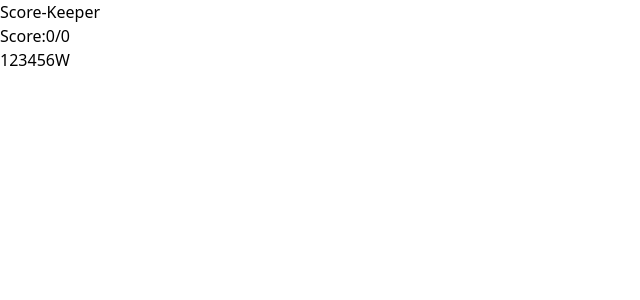
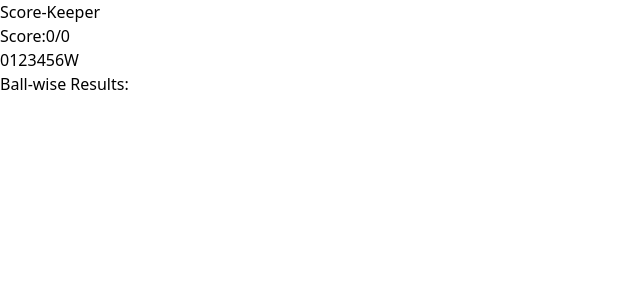
Before and after one commit to 0BIG-BANG0/learningWhatMatters, a React (Vite) app: page / in a window 1280 px wide. Shown: the top 300 px of the page, without its empty margins (0-640 px from the left). Built offline with nearby package versions, Linux system fonts and the light colour scheme.

Commit message:
scorekeeper app updated

```diff
--- a/src/Components/2ScoreKeeper.jsx
+++ b/src/Components/2ScoreKeeper.jsx
@@ -1,24 +1,59 @@
-import React from 'react'
+import React, { useState } from "react";
 
 function ScoreKeeper() {
-    let scorearray = [1,2,3,4,5,6,"W"]
-    let score = 0
-    let wicket = 0
-    const updateScore=()=>{
+  let scorearray = [0, 1, 2, 3, 4, 5, 6, "W"];
+  const [score, setScore] = useState(0); //track score
+  const [wicket, setWicket] = useState(0); //Tracks wickets
+  const [results, setResults] = useState([]); //Track ballwise Result
+  //Function to handle button clicks
+  const handleClick = (item) => {
+    if (item === "W") {
+      //Increment wicket only if less than 10
+      if (wicket < 10) {
+        setWicket(wicket + 1);
+        // Add ball result to the results array
+        setResults([...results, item]);
+      }
+    } else {
+      //Incremet the count
+      if (wicket < 10) {
+        setScore(score + item);
+        // Add ball result to the results array
+        setResults([...results, item]);
+      }
+    }
 
-    }
+    console.log(results);
+  };
   return (
-    <div className='w-full h-screen bg-zinc-800 text-white text-center '>
-
-      <h1 className='pt-10 text-5xl py-10 font-semibold font-mono'>Score-Keeper</h1>
-      <h2 className='text-3xl'>Score:{score}/{wicket}</h2>
-      <div className='mt-10'>
-        {scorearray.map((item,index)=>(
-            <button className='p-3 border rounded-sm bg-slate-700 active:bg-slate-900 active:scale-95' onClick={updateScore} >{item}</button>
+    <div className="w-full h-screen bg-zinc-800 text-white text-center ">
+      <h1 className="pt-10 text-5xl py-10 font-semibold font-mono">
+        Score-Keeper
+      </h1>
+      <h2 className="text-3xl">
+        Score:{score}/{wicket}
+      </h2>
+      <div className="mt-10">
+        {scorearray.map((item, index) => (
+          <button
+            key={index}
+            className="p-3 border rounded-sm bg-slate-700 active:bg-slate-900 active:scale-95"
+            onClick={() => handleClick(item)}
+          >
+            {item}
+          </button>
         ))}
       </div>
+      <div>
+        <h2>Ball-wise Results: </h2>
+        <div>
+          {results.map((results, index) => (
+            <div>{results}</div>
+          ))}
+        </div>
+      </div>
     </div>
-  )
+  );
 }
 
-export default ScoreKeeper
+export default ScoreKeeper;
```
